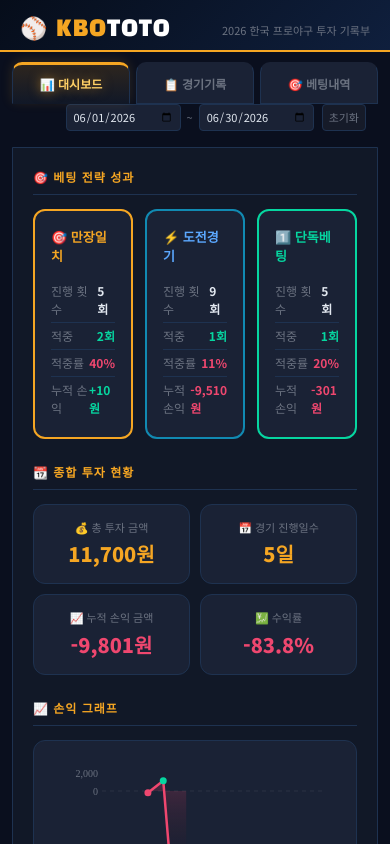
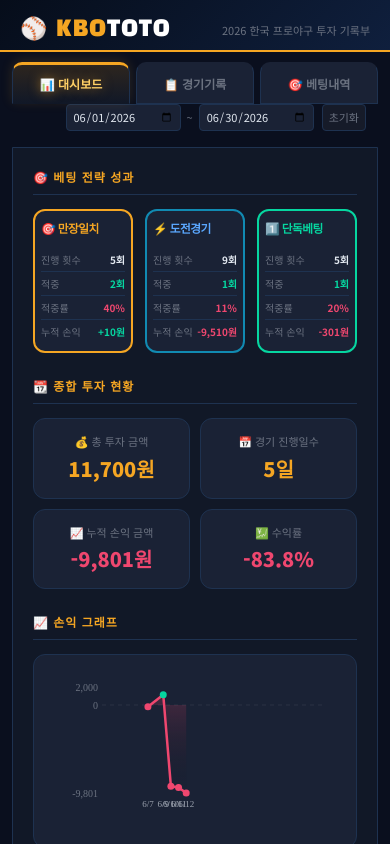
Before and after one commit to dntprbs-maker/kbo-toto-analysis, a React (Vite) app: page / in a window 390 px wide. Shown: the top 844 px of the page. Built offline with nearby package versions, Linux system fonts and the light colour scheme.

Commit message:
fix: prevent line breaks on mobile stat cards

```diff
--- a/src/components/MainDashboard.css
+++ b/src/components/MainDashboard.css
@@ -85,16 +85,16 @@
 .main-dashboard .kpi-val.red { color: var(--red); }
 
 .main-dashboard .bet-compare { display: grid; grid-template-columns: 1fr 1fr 1fr; gap: 12px; margin-bottom: 20px; }
-.main-dashboard .bet-type-card { background: var(--card); border-radius: 12px; padding: 16px; border: 2px solid transparent; transition: border .2s; }
+.main-dashboard .bet-type-card { background: var(--card); border-radius: 12px; padding: clamp(8px, 2vw, 16px) clamp(6px, 1.5vw, 16px); border: 2px solid transparent; transition: border .2s; }
 .main-dashboard .bet-type-card.unanimous { border-color: var(--gold); }
 .main-dashboard .bet-type-card.allfive { border-color: var(--blue); }
-.main-dashboard .bet-type-title { font-size: 13px; font-weight: 900; margin-bottom: 12px; }
+.main-dashboard .bet-type-title { font-size: clamp(10px, 3vw, 13px); font-weight: 900; margin-bottom: 12px; white-space: nowrap; letter-spacing: -0.5px; }
 .main-dashboard .bet-type-card.unanimous .bet-type-title { color: var(--gold); }
 .main-dashboard .bet-type-card.allfive .bet-type-title { color: #5ba8ff; }
-.main-dashboard .bet-stat { display: flex; justify-content: space-between; font-size: 12px; padding: 4px 0; border-bottom: 1px solid var(--border); }
+.main-dashboard .bet-stat { display: flex; flex-wrap: wrap; justify-content: space-between; gap: 2px; font-size: clamp(10px, 2.5vw, 12px); padding: 4px 0; border-bottom: 1px solid var(--border); }
 .main-dashboard .bet-stat:last-child { border-bottom: none; }
 .main-dashboard .bet-stat-label { color: var(--gray); }
-.main-dashboard .bet-stat-val { font-weight: 700; }
+.main-dashboard .bet-stat-val { font-weight: 700; margin-left: auto; text-align: right; }
 .main-dashboard .pos { color: var(--green); }
 .main-dashboard .neg { color: var(--red); }
 .main-dashboard .neu { color: var(--gray); }
```
